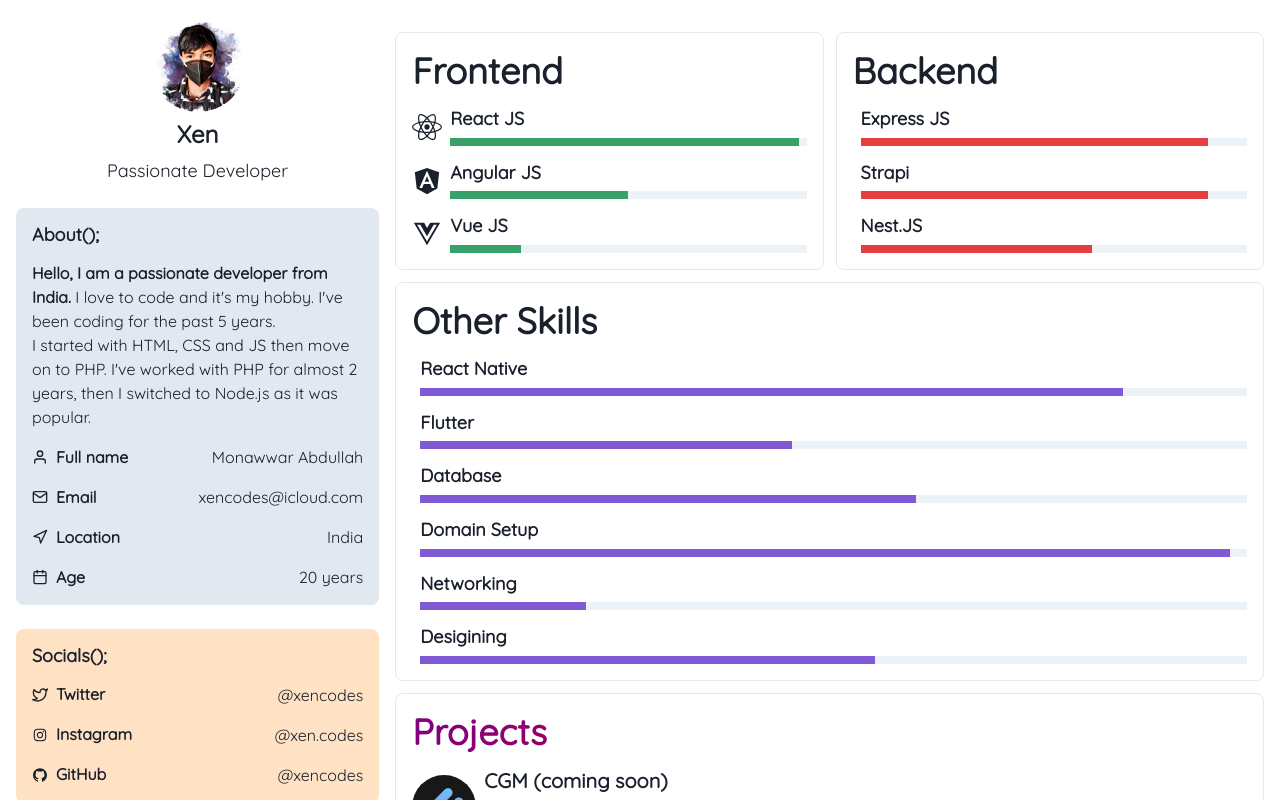
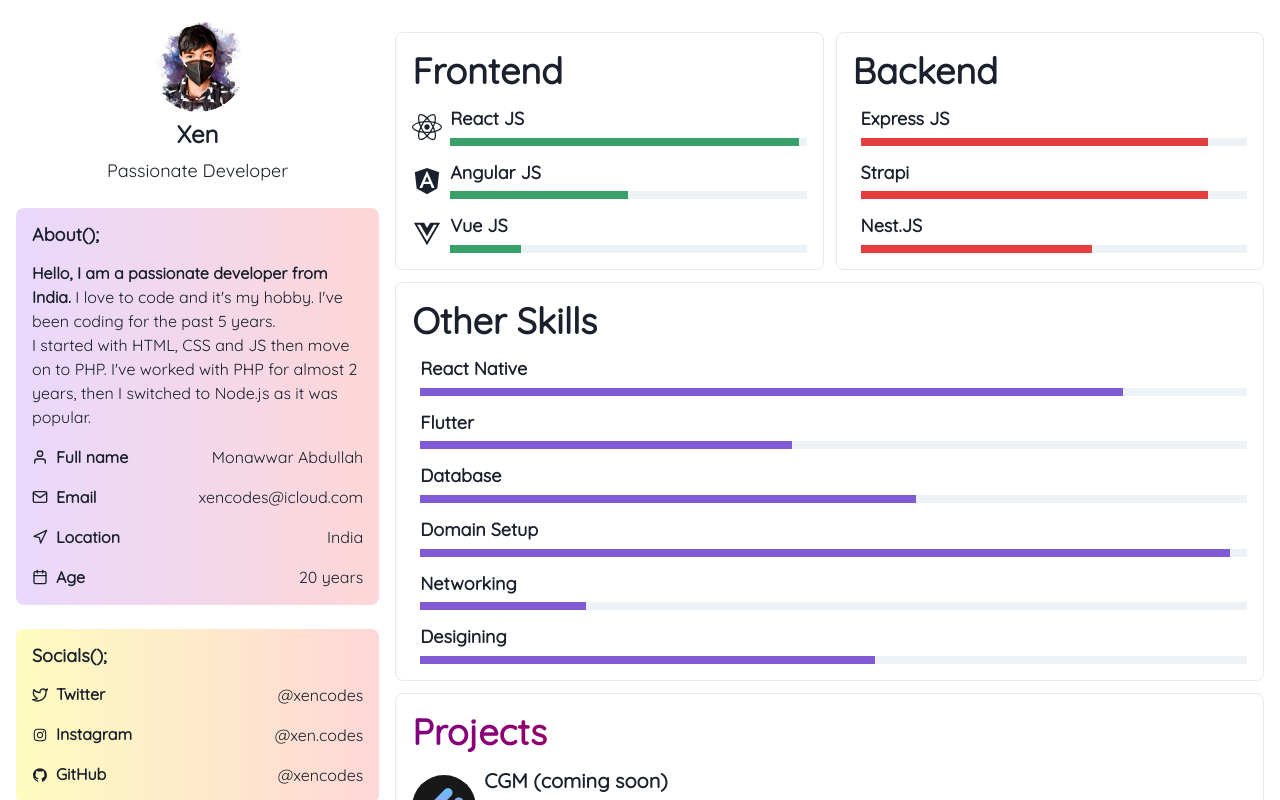
Before and after one commit to mxvsh/portfolio-react, a React (Create React App) app: page /resume in a window 1280 px wide. Shown: the top 800 px of the page. Built offline with nearby package versions, Linux system fonts and the light colour scheme.

Commit message:
added cool background gradient

```diff
--- a/src/pages/Resume.js
+++ b/src/pages/Resume.js
@@ -89,7 +89,13 @@
               Passionate Developer
             </Text>
           </VStack>
-          <Stack spacing={4} p={4} bg="gray.200" borderRadius="lg" mt={6}>
+          <Stack
+            spacing={4}
+            p={4}
+            bgGradient="linear(to-r, purple.100, red.100)"
+            borderRadius="lg"
+            mt={6}
+          >
             <Heading fontSize="lg">About();</Heading>
             <Text mb={6}>
               <b>Hello, I am a passionate developer from India.</b> I love to
@@ -115,7 +121,13 @@
             />
             <ProfileItem title="Age" value="20 years" icon={<FiCalendar />} />
           </Stack>
-          <Stack spacing={4} p={4} bg="#ffe1c3" borderRadius="lg" mt={6}>
+          <Stack
+            spacing={4}
+            p={4}
+            bgGradient="linear(to-r, yellow.100, red.100)"
+            borderRadius="lg"
+            mt={6}
+          >
             <Heading fontSize="lg">Socials();</Heading>
             <ProfileItem
               title="Twitter"
```
